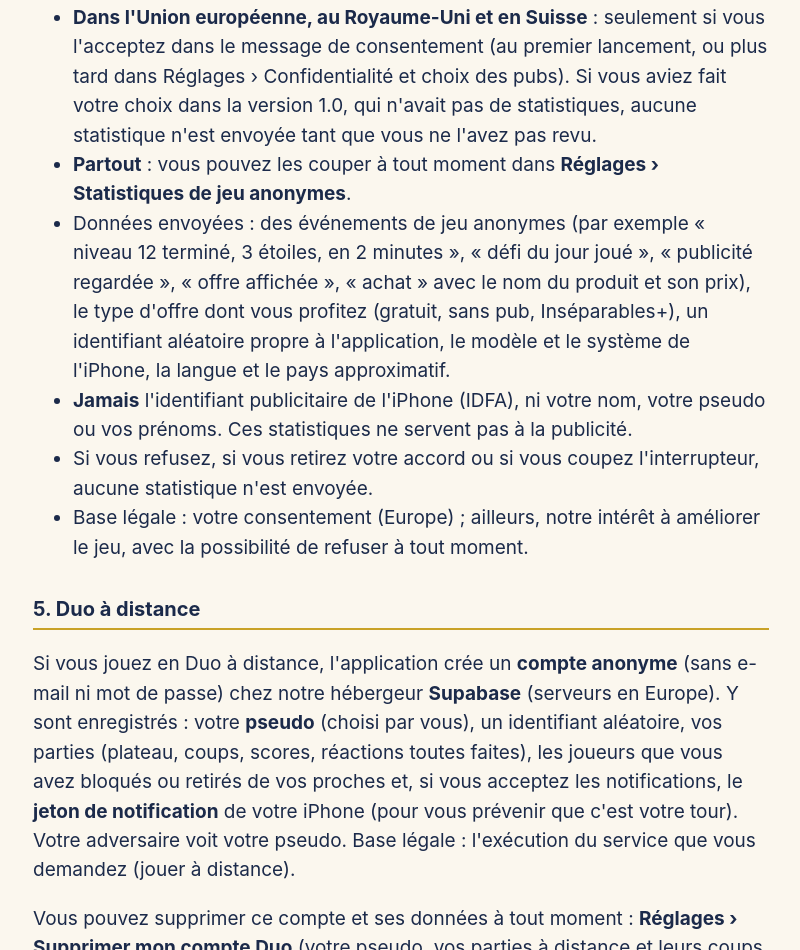
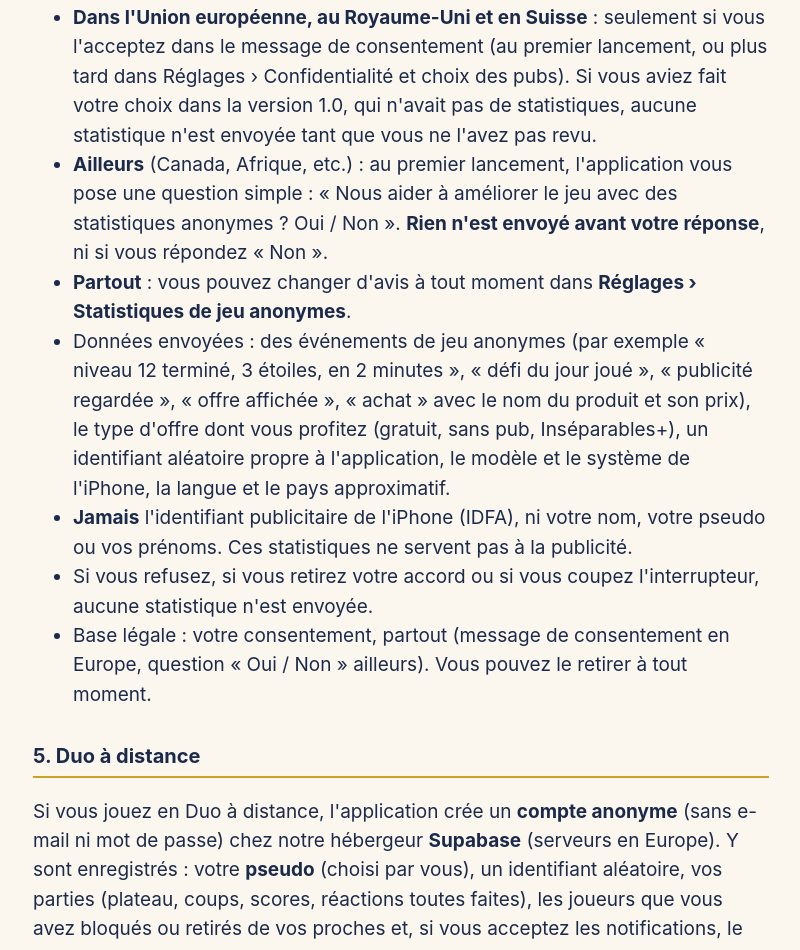
Before and after one commit to momococoyuki/momococoyuki.github.io, a plain HTML site: page inseparables/confidentialite.html in a window 1280 px wide. Shown: the part 1926-2876 px from the top of the page, without its empty margins (239-1039 px from the left). Drawn offline with Linux system fonts and the light colour scheme.

Commit message:
docs: politique de confidentialité — question Oui / Non pour les statistiques hors d'Europe

```diff
--- a/inseparables/confidentialite.html
+++ b/inseparables/confidentialite.html
@@ -39,11 +39,12 @@ a{color:#1B2A4A} nav{margin-top:3rem;border-top:2px solid #CDBF9C;padding-top:1r
 <p>Pour savoir quels niveaux sont trop difficiles, où les joueurs s'arrêtent et comment améliorer le jeu, l'application utilise <strong>Google Analytics pour Firebase</strong> (Google Ireland Limited).</p>
 <ul>
 <li><strong>Dans l'Union européenne, au Royaume-Uni et en Suisse</strong> : seulement si vous l'acceptez dans le message de consentement (au premier lancement, ou plus tard dans Réglages › Confidentialité et choix des pubs). Si vous aviez fait votre choix dans la version 1.0, qui n'avait pas de statistiques, aucune statistique n'est envoyée tant que vous ne l'avez pas revu.</li>
-<li><strong>Partout</strong> : vous pouvez les couper à tout moment dans <strong>Réglages › Statistiques de jeu anonymes</strong>.</li>
+<li><strong>Ailleurs</strong> (Canada, Afrique, etc.) : au premier lancement, l'application vous pose une question simple : « Nous aider à améliorer le jeu avec des statistiques anonymes ? Oui / Non ». <strong>Rien n'est envoyé avant votre réponse</strong>, ni si vous répondez « Non ».</li>
+<li><strong>Partout</strong> : vous pouvez changer d'avis à tout moment dans <strong>Réglages › Statistiques de jeu anonymes</strong>.</li>
 <li>Données envoyées : des événements de jeu anonymes (par exemple « niveau 12 terminé, 3 étoiles, en 2 minutes », « défi du jour joué », « publicité regardée », « offre affichée », « achat » avec le nom du produit et son prix), le type d'offre dont vous profitez (gratuit, sans pub, Inséparables+), un identifiant aléatoire propre à l'application, le modèle et le système de l'iPhone, la langue et le pays approximatif.</li>
 <li><strong>Jamais</strong> l'identifiant publicitaire de l'iPhone (IDFA), ni votre nom, votre pseudo ou vos prénoms. Ces statistiques ne servent pas à la publicité.</li>
 <li>Si vous refusez, si vous retirez votre accord ou si vous coupez l'interrupteur, aucune statistique n'est envoyée.</li>
-<li>Base légale : votre consentement (Europe) ; ailleurs, notre intérêt à améliorer le jeu, avec la possibilité de refuser à tout moment.</li>
+<li>Base légale : votre consentement, partout (message de consentement en Europe, question « Oui / Non » ailleurs). Vous pouvez le retirer à tout moment.</li>
 </ul>
 <h2>5. Duo à distance</h2>
 <p>Si vous jouez en Duo à distance, l'application crée un <strong>compte anonyme</strong> (sans e-mail ni mot de passe) chez notre hébergeur <strong>Supabase</strong> (serveurs en Europe). Y sont enregistrés : votre <strong>pseudo</strong> (choisi par vous), un identifiant aléatoire, vos parties (plateau, coups, scores, réactions toutes faites), les joueurs que vous avez bloqués ou retirés de vos proches et, si vous acceptez les notifications, le <strong>jeton de notification</strong> de votre iPhone (pour vous prévenir que c'est votre tour). Votre adversaire voit votre pseudo. Base légale : l'exécution du service que vous demandez (jouer à distance).</p>
```
